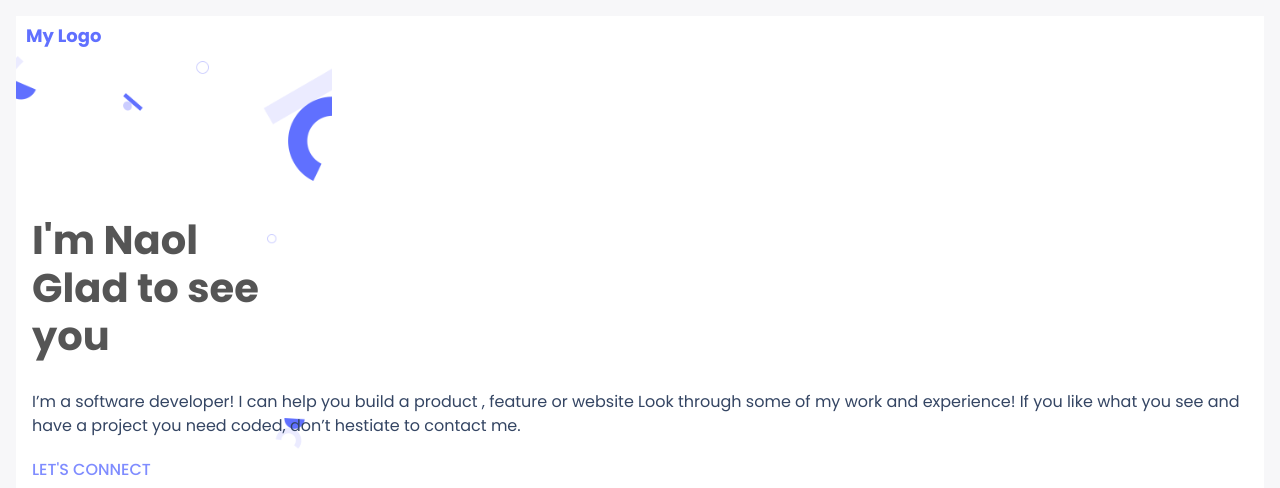
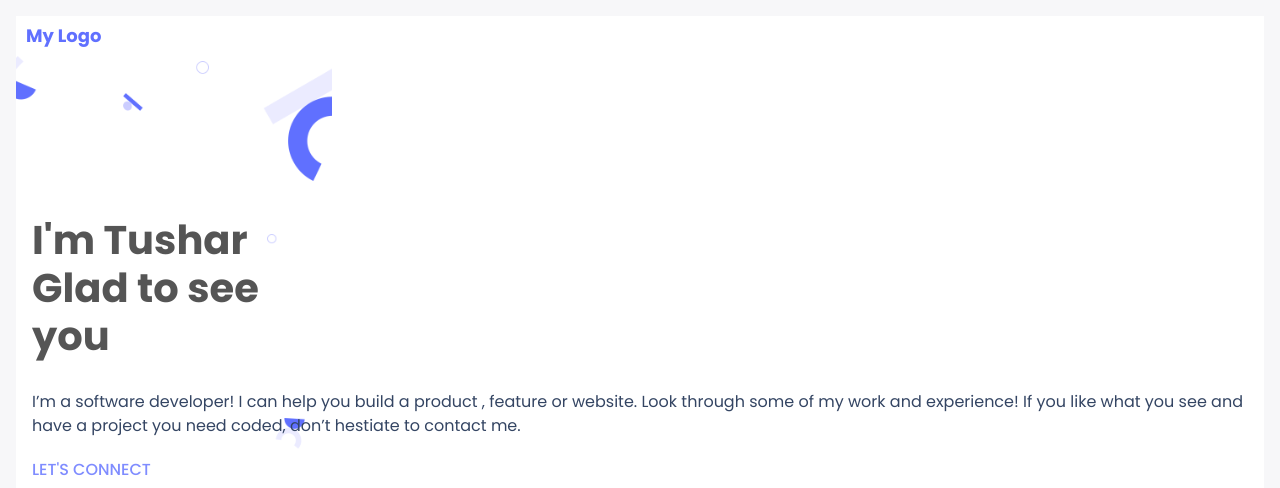
Before and after one commit to Mbiakop1/Portfolio-Setup_and_Mobile-, a website: page index.html in a window 1280 px wide. Shown: the top 488 px of the page. Drawn offline with Linux system fonts and the light colour scheme.

Commit message:
Update index.html
Adding new changes in Html file

```diff
--- a/index.html
+++ b/index.html
@@ -27,13 +27,13 @@
     <section class="background-img row">
         <div class="main">
           <h1 class="main-description">
-            <br />I'm Naol
+            <br />I'm Tushar
             <br />Glad to see
             <br />you
           </h1>
         </div>
         <p class="description">
-          I’m a software developer! I can help you build a product , feature or website Look through some of my work and
+          I’m a software developer! I can help you build a product , feature or website. Look through some of my work and
           experience! If you like what you see and have a project you need coded, don’t hestiate to contact me.
         </p>
         <div class="text">let's connect</div>
```
